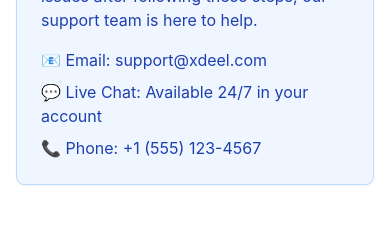
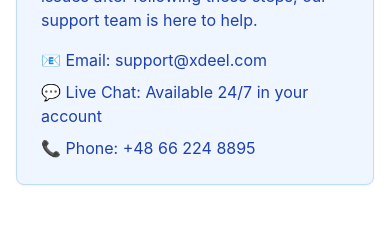
Before and after one commit to cidrus-money-org/xdeel-nexus-web, a React (Vite) app: page /knowledge-base/payments/troubleshooting in a window 390 px wide. Shown: the part 3260-3486 px from the top of the page. Built offline with nearby package versions, Linux system fonts and the light colour scheme.

Commit message:
Fix phone number
Corrected the phone number in the contact section.

```diff
--- a/src/pages/knowledge-base/payments/Troubleshooting.tsx
+++ b/src/pages/knowledge-base/payments/Troubleshooting.tsx
@@ -215,7 +215,7 @@ const Troubleshooting = () => {
                 <div className="space-y-2 text-blue-800">
                   <p>📧 Email: support@xdeel.com</p>
                   <p>💬 Live Chat: Available 24/7 in your account</p>
-                  <p>📞 Phone: +1 (555) 123-4567</p>
+                  <p>📞 Phone: +48 66 224 8895</p>
                 </div>
               </CardContent>
             </Card>
```
